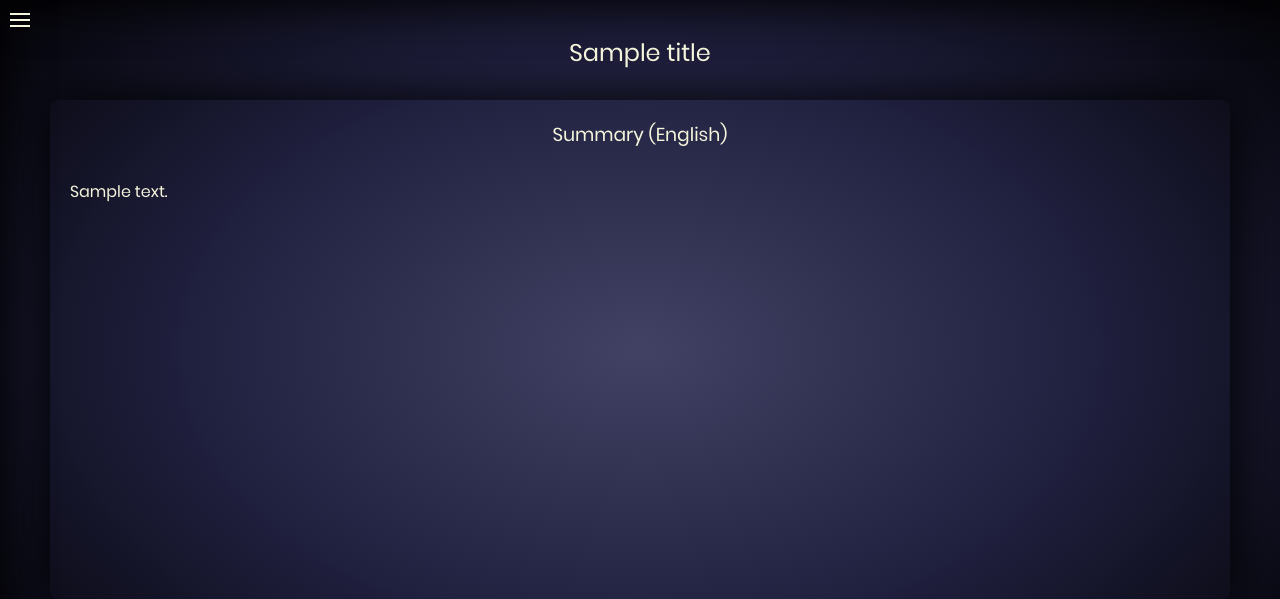
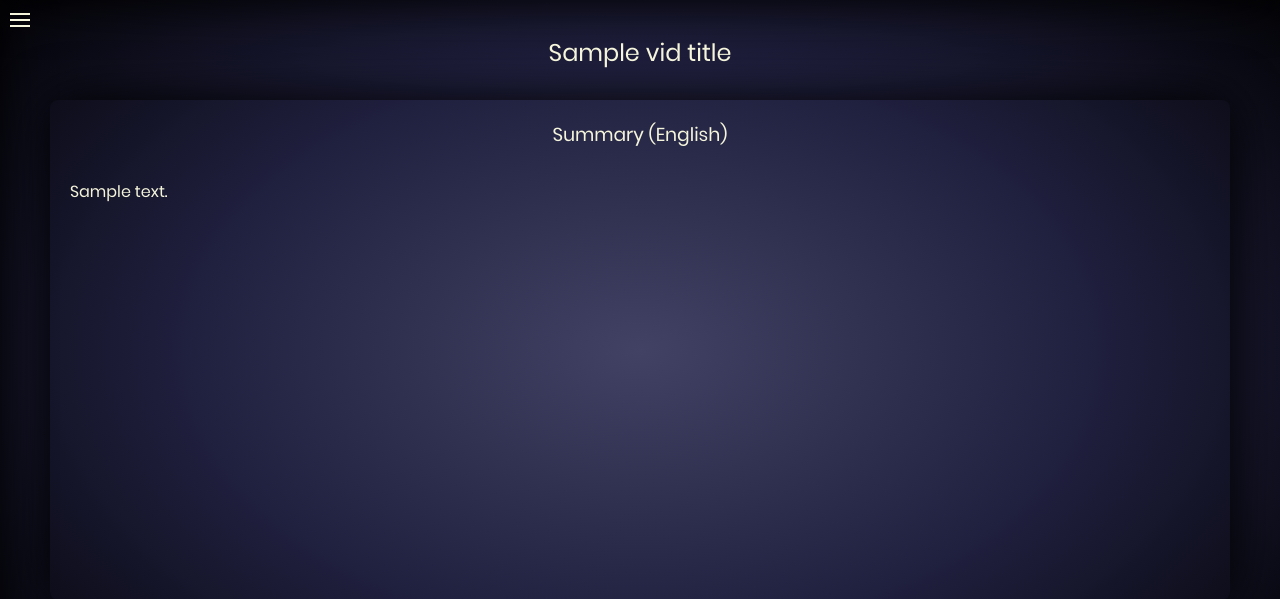
Before and after one commit to bhavya7612/yt-summarizer-vercel, a Flask app: template templates/output.html in a window 1280 px wide. Shown: the part 50-649 px from the top of the page. Run offline with Flask 3, Linux system fonts and the light colour scheme; the template is opened without the code that fills it: most values are stand-ins (such as "Sample title", 1, 10 or a date in 2020).

Commit message:
Add files via upload

```diff
--- a/app.py
+++ b/app.py
@@ -57,7 +57,7 @@ def summarise():
         summary_rus=translator.translate_to_russian(summary)
         summary_sp=translator.translate_to_spanish(summary)
 
-        return render_template('output.html', transcript=transcript, title=title, summary_en=summary,\
+        return render_template('output.html', transcript=transcript, vid_title=title, summary_en=summary,\
                                summary_hi=summary_hi, summary_mr=summary_mr, summary_guj=summary_guj,\
                                summary_malaya=summary_malaya, summary_kan=summary_kan, summary_ben=summary_ben,\
                                summary_pj=summary_pj,  summary_tam=summary_tam, summary_tel=summary_tel,\
@@ -67,4 +67,4 @@ def summarise():
         return render_template('output.html')
 
 if __name__=="__main__":
-    app.run(debug=True)
+    app.run()
--- a/templates/output.html
+++ b/templates/output.html
@@ -3,7 +3,7 @@
 <head>
     <meta charset="UTF-8">
     <meta name="viewport" content="width=device-width, initial-scale=1.0">
-    <title>VidBrief - Summary</title>
+    <title>{{vid_title}}</title>
     <link rel="stylesheet" href="../static/fonts/material-icon/css/material-design-iconic-font.min.css">
     <link rel="stylesheet" href="../static/css/output.css">
 </head>
@@ -41,7 +41,7 @@
             </div>
         </label>
         <div class="content-container">
-            <h2>{{title}}</h2>
+            <h2>{{vid_title}}</h2>
             <div class="sum-container">
                 <section id="english" class="content active">
                     <h3>Summary (English)</h3>
@@ -113,6 +113,7 @@
                 </section>
             </div>
         </div>
+
     </div>
 
     <script>
```
